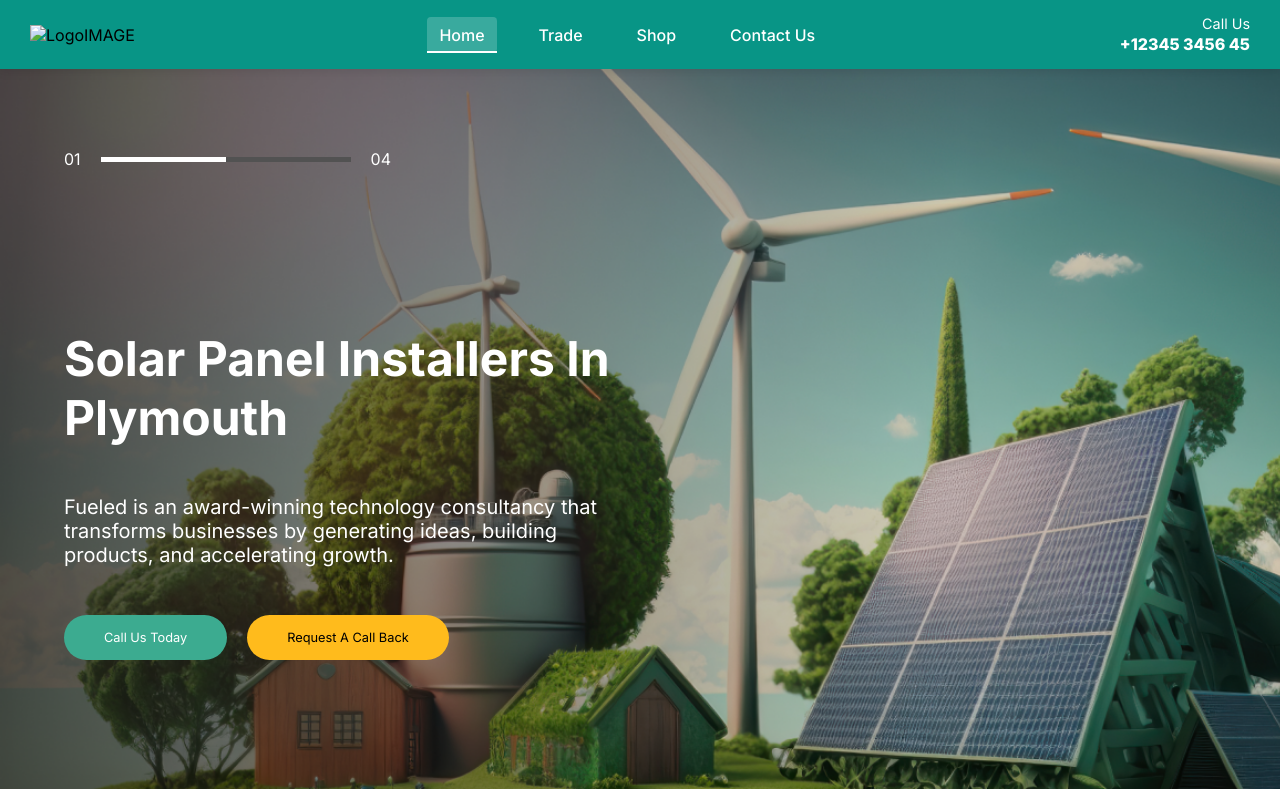
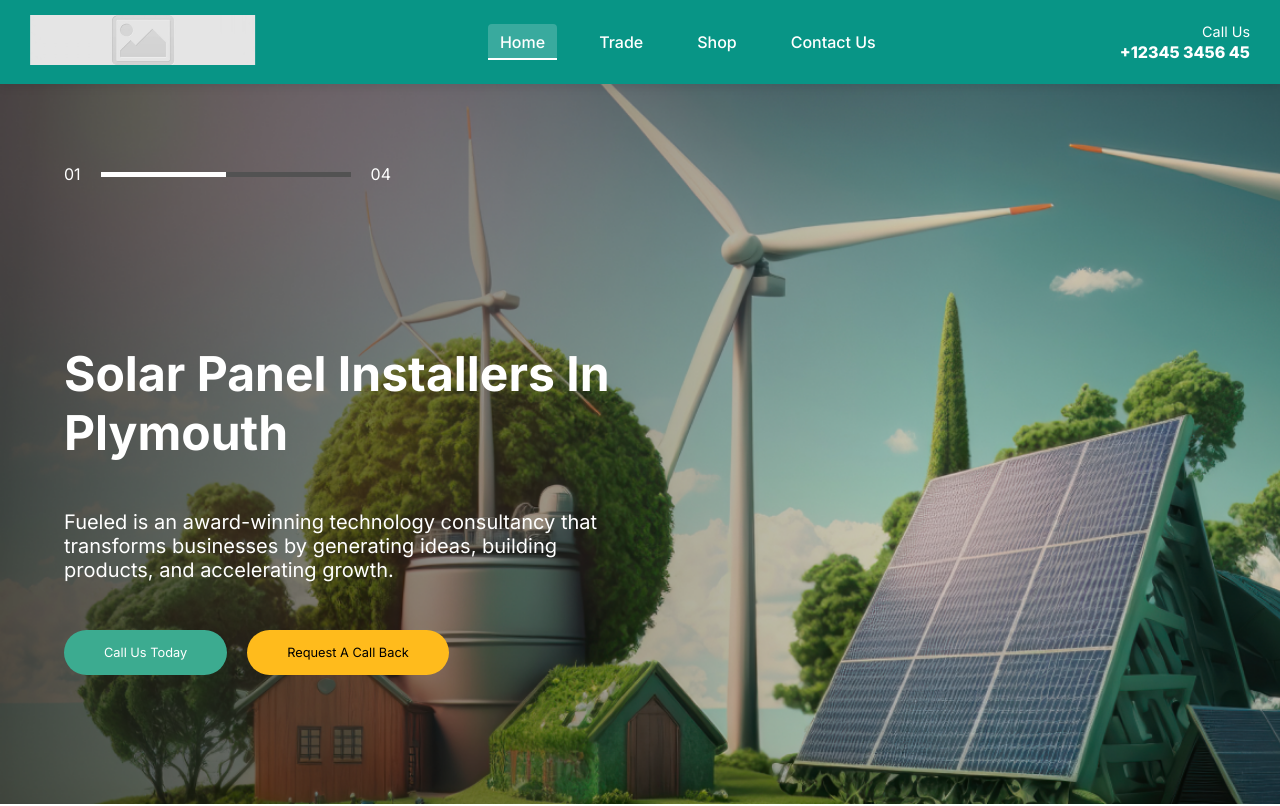
Before and after one commit to polamounirtest/1stTask, a plain HTML site: page index.html in a window 1280 px wide. Shown: the top 806 px of the page. Drawn offline with Linux system fonts and the light colour scheme; the site is published under a folder, as on GitHub Pages, so addresses that start at the root find nothing; files whose address does not match are found by name.

Commit message:
Update index.html

```diff
--- a/index.html
+++ b/index.html
@@ -16,7 +16,7 @@
     <header>
       <div class="header-body">
         <div class="logo-img">
-          <img src="/assets/logoPlaceholder.png" alt="LogoIMAGE" width="150" />
+          <img src="./assets/logoPlaceholder.png" alt="LogoIMAGE" width="150" />
         </div>
 
         <nav class="main-nav">
```
